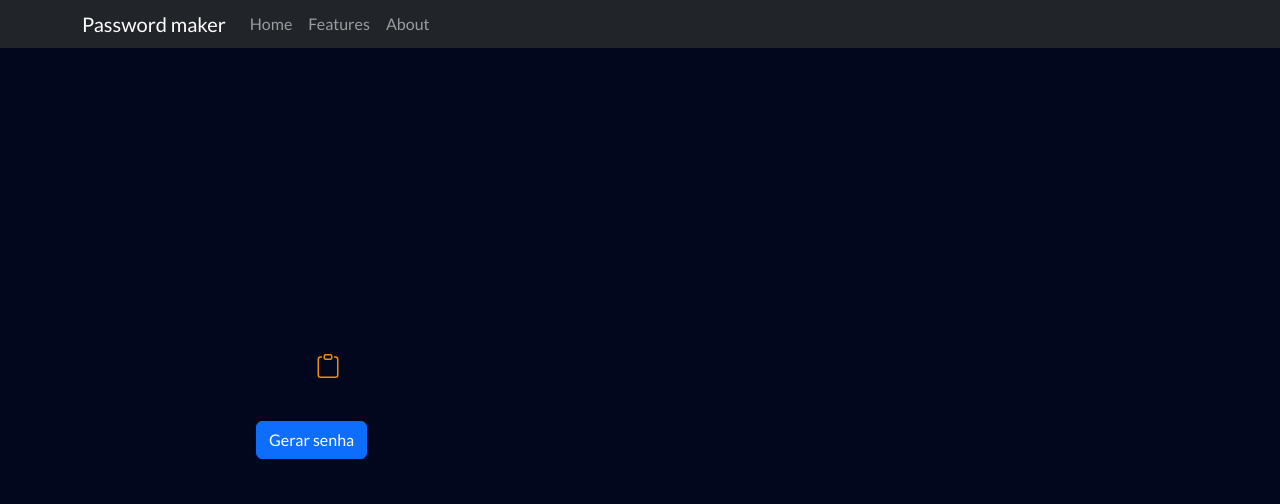
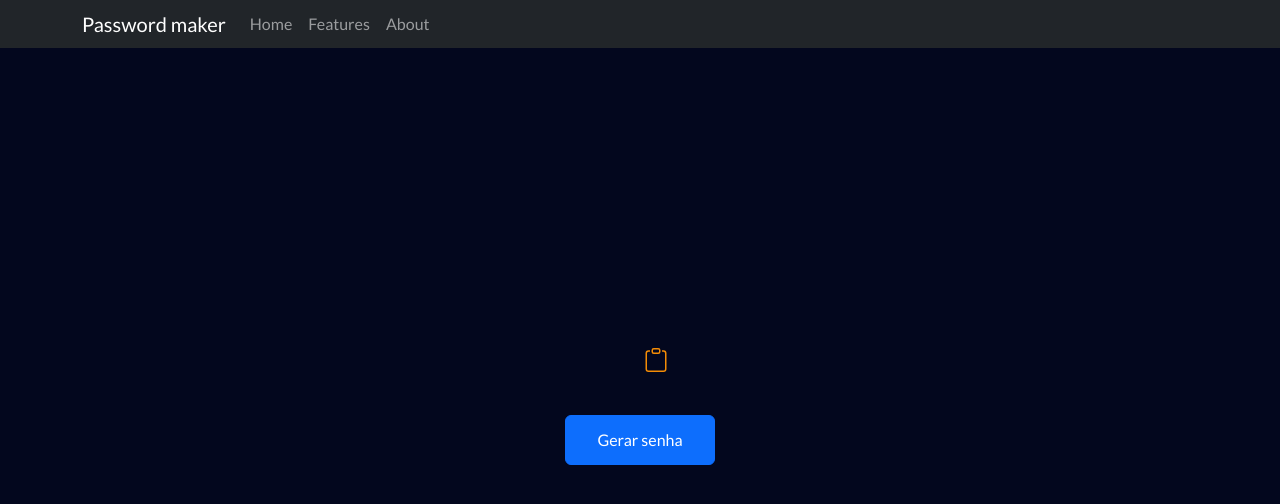
Before and after one commit to turan-98/Password-project, a React (Create React App) app: page / in a window 1280 px wide. Shown: the top 504 px of the page. Built offline with nearby package versions, Linux system fonts and the light colour scheme.

Commit message:
Ajusting SCSS to BEM model

```diff
--- a/src/App.js
+++ b/src/App.js
@@ -1,6 +1,6 @@
 import Btn from './Components/Button';
 import Menu from './Components/Menu'
-import './style.scss';
+import './main.scss';
 
 function App() {
   return (
--- a/src/Components/Button/index.js
+++ b/src/Components/Button/index.js
@@ -5,7 +5,7 @@ import './style.scss';
 //import RangeButton from '../RangeButton';
 import CopyButton from '../CopyButton';
 
-class Btn extends React.Component{
+class ButtonGenarate extends React.Component{
     constructor(props){
         super(props);
         this.state = {
@@ -16,35 +16,26 @@ class Btn extends React.Component{
         var characters = "ABCDf#gnoEFGHI@JKpqrstu%vwx&yzLM*NOP=QRShi+klmTUVWXTZabcde";
         var pass = 2;
         var randomString = '';
-
         for(var i = 0; i < 16; i++){
             pass = Math.floor(Math.random() * characters.length);
             randomString += characters.substring(pass, pass + 1);
         }
-
         this.setState({
             password:randomString.toString(),
         })
-
-
-
     }
-
-
-
     render(){
         return (
             <div className='wrapper'>
-                <div className='d-flex-column'>
-                    <div className='d-flex-row'>
+                <div className='wrapper-column'>
+                    <div className='wrapper-row'>
                         <p id="passwordValue">{this.state.password}</p>
                         <CopyButton />
                     </div>
-                    <Button className="button-genarate" variant="primary" onClick={this.randomPassword}>Gerar senha</Button>
+                    <Button className="button button--genarete-password" variant="primary" onClick={this.randomPassword}>Gerar senha</Button>
                 </div>
             </div>
         )
     }
 }
-
-export default Btn;
+export default ButtonGenarate;
--- a/src/Components/Button/style.scss
+++ b/src/Components/Button/style.scss
@@ -16,21 +16,20 @@ $active-color:#f48c06;
     left: 50%;
     margin-right: -50%;
     transform: translate(-50%, -50%);
-    width: 60%;
-    .d-flex-column{
+    .wrapper-column{
         display: flex;
+        align-items: center;
         flex-flow: column;
         row-gap: 30px;
-        align-items: center;
     }
-    .d-flex-row{
+    .wrapper-row{
         display: flex;
         flex-flow: row;
         justify-content: space-between;
     }
 }
 
-.button-genarate{
+.button--genarete-password{
     width: convert_px_to_rem($size-button-w)em;
     height: convert_px_to_rem($size-button-h)em;
 }
--- a/src/Components/CopyButton/index.js
+++ b/src/Components/CopyButton/index.js
@@ -8,8 +8,6 @@ const onClick = (event) =>{
     handleToggle();
     handleCopy();
 }
-
-
 const [isActive, setActive] = useState("false");
 const handleToggle = () =>{
     setActive(!isActive);
@@ -19,21 +17,19 @@ const handleToggle = () =>{
     var $copyText = document.querySelector('#passwordValue').innerHTML;
     if($copyText.length > 0){
         navigator.clipboard.writeText($copyText);
-
     }else{
        alert('nada a copiar')
     }
  }
 return (
         <>
-        <div className={isActive ? "-none" : "active-pop"}>
-            <div className='wrapper'>
+        <div className={isActive ? "-none" : "active--popup"}>
+            <div className='wrapper-copy'>
                 <p>Copiado!</p>
                 <img src={partyPopper} width={20} height={20} alt="Party Popper"/>
             </div>
-
         </div>
-        <button className="copybutton" onClick={onClick}>
+        <button className="button button--copy" onClick={onClick} alt="Botão de copiar">
             <svg xmlns="http://www.w3.org/2000/svg" width="24" height="24" fill="" className="bi bi-clipboard" viewBox="0 0 16 16">
                 <path d="M4 1.5H3a2 2 0 0 0-2 2V14a2 2 0 0 0 2 2h10a2 2 0 0 0 2-2V3.5a2 2 0 0 0-2-2h-1v1h1a1 1 0 0 1 1 1V14a1 1 0 0 1-1 1H3a1 1 0 0 1-1-1V3.5a1 1 0 0 1 1-1h1v-1z"/>
                 <path d="M9.5 1a.5.5 0 0 1 .5.5v1a.5.5 0 0 1-.5.5h-3a.5.5 0 0 1-.5-.5v-1a.5.5 0 0 1 .5-.5h3zm-3-1A1.5 1.5 0 0 0 5 1.5v1A1.5 1.5 0 0 0 6.5 4h3A1.5 1.5 0 0 0 11 2.5v-1A1.5 1.5 0 0 0 9.5 0h-3z"/>
--- a/src/Components/CopyButton/style.scss
+++ b/src/Components/CopyButton/style.scss
@@ -1,8 +1,11 @@
-.copybutton{
-    width: 50px;
-    height: 50px;
-    border:none;
-    border-radius:100%;
+@import url('../../main.scss');
+%defaultFlexRow{
+	display: flex;
+    flex-flow: row;
+    justify-content: space-between;
+}
+
+.button--copy{
     transition: all 200ms;
         background: none;
         svg{
@@ -13,25 +16,23 @@
                 fill:white;
             }
         }
-
 }
 .-none{
     display: none;
 }
 
-.active-pop{
+.active--popup{
     width: 150px;
     height: 35px;
+    left:50%;
     border-radius: 5px;
     background: rgba($color: #fff, $alpha: 0.8);
     position: absolute;
     z-index: 99;
 }
-.wrapper{
+.wrapper-copy, .defaultFlexRow{
+    @extend %defaultFlexRow;
     text-align: center;
-    display: flex;
-    flex-flow: row;
-    justify-content: space-between;
 }
 
 .nothing-to-copy{
@@ -47,6 +48,6 @@
     background-size: cover;
     height: 15px;
     width: 15px;
-    position: absolute;
+    position: relative;
     left: 70%;
 }
--- a/src/style.scss
+++ b/src/main.scss
@@ -5,6 +5,8 @@
 @import url('https://fonts.googleapis.com/css2?family=Lato:wght@400;900&display=swap');
 $base-color:#03071e;
 $font-body:'Lato', sans-serif;
+
+
 
 html, body, div, span, applet, object, iframe,
 h1, h2, h3, h4, h5, h6, p, blockquote, pre,
@@ -51,3 +53,9 @@ table {
 	border-collapse: collapse;
 	border-spacing: 0;
 }
+button{
+    width: 150px;
+    height: 50px;
+    border:none;
+    border-radius:100%;
+}
```
Also changed, not shown: src/Components/RangeButton/index.js (deleted, +0 -15 lines), src/Components/CopyButton/img/party-popper.svg (added). Lines whose indentation alone changed are shown as unchanged.
